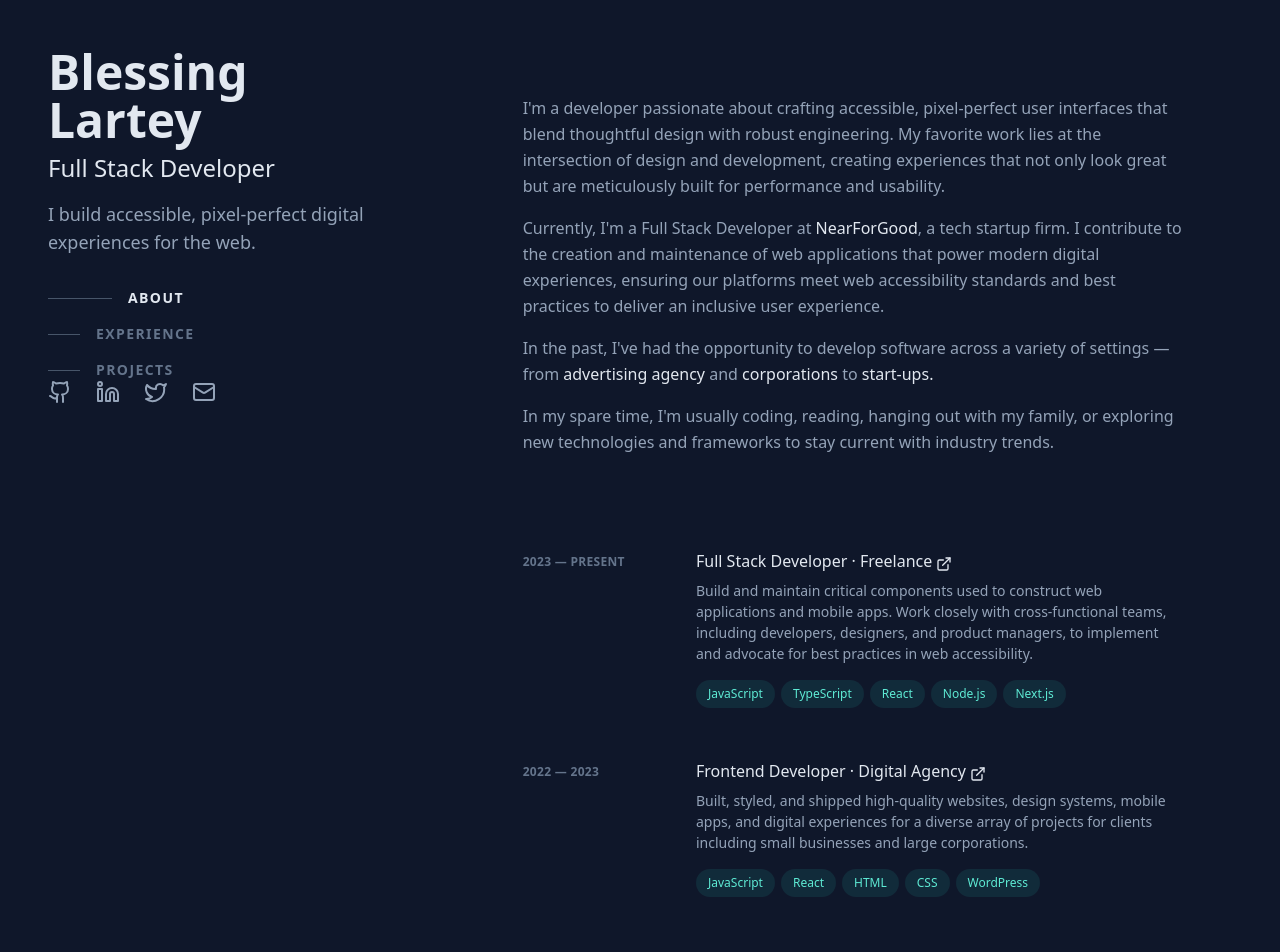
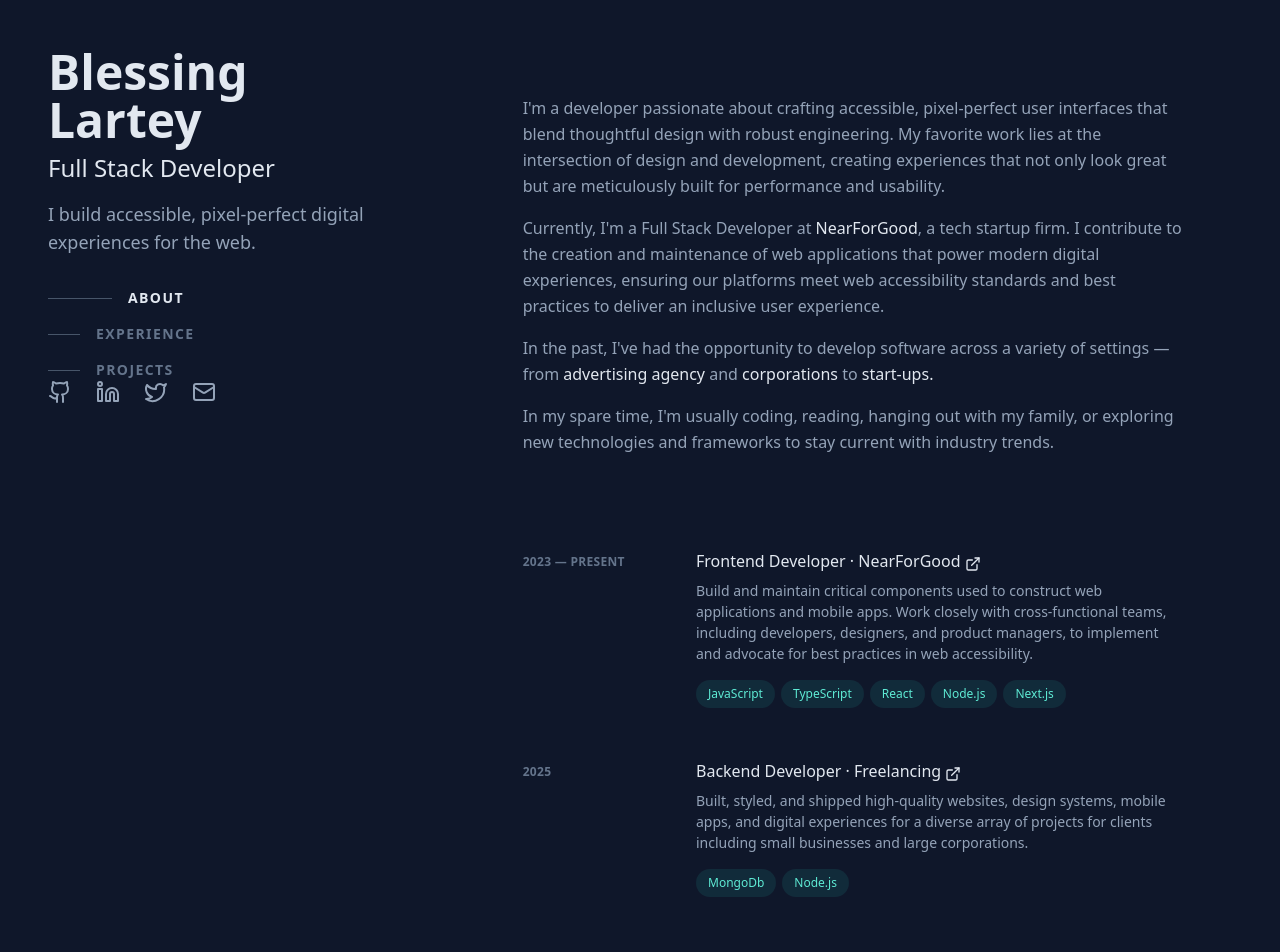
Before and after one commit to BlessingLartey/portfolio, a Next.js app: page / in a window 1280 px wide. Shown: the top 952 px of the page. Built offline with nearby package versions, Linux system fonts and the light colour scheme.

Commit message:
changes in experience

```diff
--- a/components/experience.tsx
+++ b/components/experience.tsx
@@ -3,26 +3,26 @@ import { ExternalLink } from "lucide-react"
 const experiences = [
   {
     period: "2023 — PRESENT",
-    title: "Full Stack Developer",
-    company: "Freelance",
+    title: "Frontend Developer",
+    company: "NearForGood",
     description:
       "Build and maintain critical components used to construct web applications and mobile apps. Work closely with cross-functional teams, including developers, designers, and product managers, to implement and advocate for best practices in web accessibility.",
     technologies: ["JavaScript", "TypeScript", "React", "Node.js", "Next.js"],
-    link: "#",
+    link: "https://retm-front-ten.vercel.app/dashboard",
   },
   {
-    period: "2022 — 2023",
-    title: "Frontend Developer",
-    company: "Digital Agency",
+    period: "2025",
+    title: "Backend Developer",
+    company: "Freelancing",
     description:
       "Built, styled, and shipped high-quality websites, design systems, mobile apps, and digital experiences for a diverse array of projects for clients including small businesses and large corporations.",
-    technologies: ["JavaScript", "React", "HTML", "CSS", "WordPress"],
-    link: "#",
+    technologies: ["MongoDb", "Node.js"],
+    link: "https://www.faivich.com/",
   },
   {
     period: "2021 — 2022",
     title: "Junior Web Developer",
-    company: "Tech Startup",
+    company: "NearForGood",
     description:
       "Developed and maintained web applications using modern JavaScript frameworks. Collaborated with design and product teams to implement user-friendly interfaces and improve user experience.",
     technologies: ["HTML", "CSS", "JavaScript", "Vue.js", "PHP"],
```
